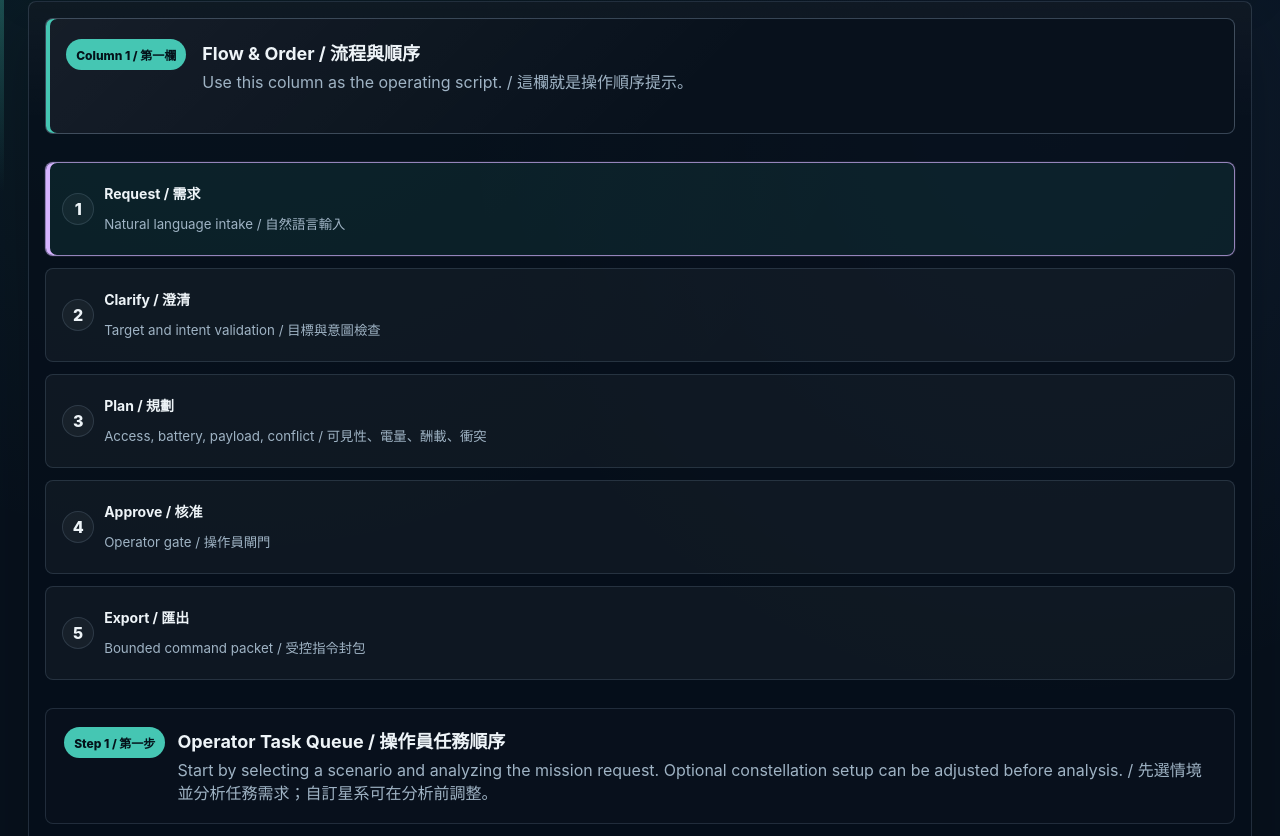
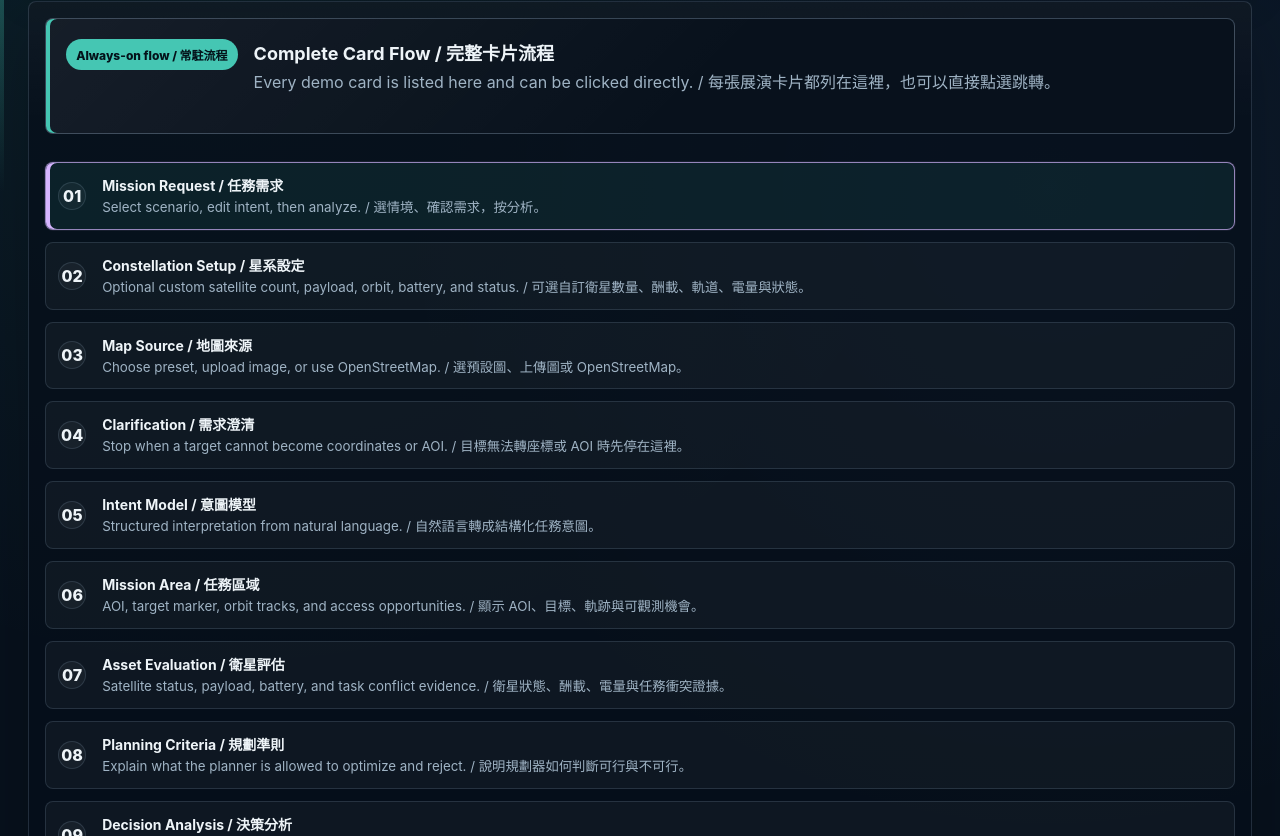
Before and after one commit to atlasforcn/innospace-demo, a Next.js app: page / in a window 1280 px wide. Shown: the part 384-1220 px from the top of the page. Built offline with nearby package versions, Linux system fonts and the light colour scheme.

Commit message:
Refine presentation card flow and auto-advance actions

```diff
--- a/app/static-shell.html
+++ b/app/static-shell.html
@@ -26,40 +26,14 @@
       <section class="workspace-grid">
         <section class="workflow-rail">
           <div class="column-header">
-            <span class="phase-chip">Column 1 / 第一欄</span>
+            <span class="phase-chip">Always-on flow / 常駐流程</span>
             <div>
-              <h2>Flow & Order / 流程與順序</h2>
-              <p>Use this column as the operating script. / 這欄就是操作順序提示。</p>
+              <h2>Complete Card Flow / 完整卡片流程</h2>
+              <p>Every demo card is listed here and can be clicked directly. / 每張展演卡片都列在這裡，也可以直接點選跳轉。</p>
             </div>
           </div>
 
-          <section class="operator-progress" aria-label="Mission workflow progress">
-            <div class="progress-step active" data-step="request">
-              <span>1</span>
-              <strong>Request / 需求</strong>
-              <small>Natural language intake / 自然語言輸入</small>
-            </div>
-            <div class="progress-step" data-step="clarify">
-              <span>2</span>
-              <strong>Clarify / 澄清</strong>
-              <small>Target and intent validation / 目標與意圖檢查</small>
-            </div>
-            <div class="progress-step" data-step="plan">
-              <span>3</span>
-              <strong>Plan / 規劃</strong>
-              <small>Access, battery, payload, conflict / 可見性、電量、酬載、衝突</small>
-            </div>
-            <div class="progress-step" data-step="approve">
-              <span>4</span>
-              <strong>Approve / 核准</strong>
-              <small>Operator gate / 操作員閘門</small>
-            </div>
-            <div class="progress-step" data-step="export">
-              <span>5</span>
-              <strong>Export / 匯出</strong>
-              <small>Bounded command packet / 受控指令封包</small>
-            </div>
-          </section>
+          <section class="operator-progress" aria-label="Mission workflow progress"></section>
 
           <section class="guided-workflow" aria-label="Guided operator workflow">
             <div class="workflow-callout">
@@ -75,8 +49,8 @@
           <div class="panel scenario-flow-panel phase-reference" data-phase-label="Scenario Route / 情境路徑">
             <div class="panel-heading">
               <div>
-                <h2>Scenario Flow Diagrams / 情境使用流程圖</h2>
-                <p class="panel-subtitle">Reference path for each demo scenario. / 每個展示情境的參考路徑。</p>
+                <h2>Scenario Logic Summary / 情境邏輯摘要</h2>
+                <p class="panel-subtitle">High-level story for the selected scenario; card navigation is above. / 這裡是情境故事摘要；完整卡片導覽在上方。</p>
               </div>
             </div>
             <div id="scenarioFlowGrid" class="scenario-flow-grid"></div>
--- a/public/script.js
+++ b/public/script.js
@@ -36,7 +36,7 @@ const customSatelliteCount = document.getElementById("customSatelliteCount");
 const generateConstellationButton = document.getElementById("generateConstellationButton");
 const applyCustomConstellationButton = document.getElementById("applyCustomConstellationButton");
 const customSatelliteEditor = document.getElementById("customSatelliteEditor");
-const progressSteps = document.querySelectorAll(".progress-step");
+const operatorProgress = document.querySelector(".operator-progress");
 const workflowStateBadge = document.getElementById("workflowStateBadge");
 const workflowCalloutText = document.getElementById("workflowCalloutText");
 const guidedTaskList = document.getElementById("guidedTaskList");
@@ -58,19 +58,76 @@ let uploadedMapImageUrl = null;
 let uploadedMapImageName = "";
 let activePresentationStepIndex = 0;
 let presentationModeEnabled = true;
-
-const presentationStepKeys = [
-  "request",
-  "request",
-  "request",
-  "clarify",
-  "clarify",
-  "plan",
-  "plan",
-  "plan",
-  "plan",
-  "approve",
-  "export"
+let currentWorkflowState = "idle";
+let progressSteps = [];
+
+const presentationSteps = [
+  {
+    key: "request",
+    phase: "01",
+    title: "Mission Request / 任務需求",
+    detail: "Select scenario, edit intent, then analyze. / 選情境、確認需求，按分析。"
+  },
+  {
+    key: "request",
+    phase: "02",
+    title: "Constellation Setup / 星系設定",
+    detail: "Optional custom satellite count, payload, orbit, battery, and status. / 可選自訂衛星數量、酬載、軌道、電量與狀態。"
+  },
+  {
+    key: "request",
+    phase: "03",
+    title: "Map Source / 地圖來源",
+    detail: "Choose preset, upload image, or use OpenStreetMap. / 選預設圖、上傳圖或 OpenStreetMap。"
+  },
+  {
+    key: "clarify",
+    phase: "04",
+    title: "Clarification / 需求澄清",
+    detail: "Stop when a target cannot become coordinates or AOI. / 目標無法轉座標或 AOI 時先停在這裡。"
+  },
+  {
+    key: "clarify",
+    phase: "05",
+    title: "Intent Model / 意圖模型",
+    detail: "Structured interpretation from natural language. / 自然語言轉成結構化任務意圖。"
+  },
+  {
+    key: "plan",
+    phase: "06",
+    title: "Mission Area / 任務區域",
+    detail: "AOI, target marker, orbit tracks, and access opportunities. / 顯示 AOI、目標、軌跡與可觀測機會。"
+  },
+  {
+    key: "plan",
+    phase: "07",
+    title: "Asset Evaluation / 衛星評估",
+    detail: "Satellite status, payload, battery, and task conflict evidence. / 衛星狀態、酬載、電量與任務衝突證據。"
+  },
+  {
+    key: "plan",
+    phase: "08",
+    title: "Planning Criteria / 規劃準則",
+    detail: "Explain what the planner is allowed to optimize and reject. / 說明規劃器如何判斷可行與不可行。"
+  },
+  {
+    key: "plan",
+    phase: "09",
+    title: "Decision Analysis / 決策分析",
+    detail: "Readable constraint decisions before approval. / 批准前可解釋的約束判斷。"
+  },
+  {
+    key: "approve",
+    phase: "10",
+    title: "Recommended Mission Plan / 建議任務計畫",
+    detail: "Operator reviews the selected satellite and ordered operations. / 操作員檢查建議衛星與操作序列。"
+  },
+  {
+    key: "export",
+    phase: "11",
+    title: "Command Packet / 指令封包",
+    detail: "Approved ADCS, payload, and data commands stay inside the command boundary. / 已批准的姿態、酬載與資料指令維持在邊界內。"
+  }
 ];
 
 const workflowStepToPanel = {
@@ -214,6 +271,43 @@ function stepHintFromPanel(panel) {
   return helper?.textContent?.trim() || "Review this card before moving to the next step. / 檢查這張卡片後再進入下一步。";
 }
 
+function renderPresentationFlow() {
+  operatorProgress.innerHTML = presentationSteps
+    .map(
+      ({ key, phase, title, detail }, index) => `
+        <button class="progress-step" type="button" data-step="${key}" data-panel-index="${index}">
+          <span>${phase}</span>
+          <strong>${title}</strong>
+          <small>${detail}</small>
+        </button>
+      `
+    )
+    .join("");
+
+  progressSteps = Array.from(operatorProgress.querySelectorAll(".progress-step"));
+  progressSteps.forEach((step) => {
+    step.addEventListener("click", () => goToPresentationStep(Number(step.dataset.panelIndex)));
+  });
+}
+
+function syncPresentationFlowClasses(state) {
+  const progressByState = {
+    idle: { completeThrough: -1, activeIndex: activePresentationStepIndex },
+    blocked: { completeThrough: 2, activeIndex: 3, blockedIndex: 3 },
+    planned: { completeThrough: 8, activeIndex: 9 },
+    approved: { completeThrough: 10, activeIndex: 10 }
+  };
+  const progress = progressByState[state] || progressByState.idle;
+
+  progressSteps.forEach((step) => {
+    const index = Number(step.dataset.panelIndex);
+    step.classList.toggle("complete", index <= progress.completeThrough);
+    step.classList.toggle("active", index === progress.activeIndex);
+    step.classList.toggle("blocked", index === progress.blockedIndex);
+    step.classList.toggle("presentation-current", index === activePresentationStepIndex);
+  });
+}
+
 function updatePresentationStep() {
   if (!presentationPanels.length) return;
 
@@ -226,8 +320,9 @@ function updatePresentationStep() {
   });
 
   const activePanel = presentationPanels[activePresentationStepIndex];
-  const title = activePanel.querySelector(".panel-heading h2")?.textContent?.trim() || "Mission step / 任務步驟";
-  const label = activePanel.dataset.phaseLabel || `Step ${activePresentationStepIndex + 1}`;
+  const step = presentationSteps[activePresentationStepIndex];
+  const title = activePanel.querySelector(".panel-heading h2")?.textContent?.trim() || step.title;
+  const label = activePanel.dataset.phaseLabel || `${step.phase} ${step.title}`;
 
   currentStepBadge.textContent = `Step ${activePresentationStepIndex + 1} of ${presentationPanels.length} / 第 ${activePresentationStepIndex + 1} 步，共 ${presentationPanels.length} 步`;
   currentStepTitle.textContent = `${label} · ${title}`;
@@ -236,10 +331,7 @@ function updatePresentationStep() {
   prevStepButton.disabled = activePresentationStepIndex === 0;
   nextStepButton.disabled = activePresentationStepIndex === presentationPanels.length - 1;
 
-  const stepKey = presentationStepKeys[activePresentationStepIndex];
-  progressSteps.forEach((step) => {
-    step.classList.toggle("presentation-current", step.dataset.step === stepKey);
-  });
+  syncPresentationFlowClasses(currentWorkflowState);
 }
 
 function goToPresentationStep(index) {
@@ -1050,6 +1142,7 @@ function setScenario(nextScenario) {
   approved = false;
   approveButton.disabled = true;
   exportButton.disabled = true;
+  exportButton.textContent = "Export Command Packet / 匯出指令封包";
   commandStatus.textContent = "Locked until approval / 核准前鎖定";
   commandOutput.textContent = "Approve a validated plan to reveal the execution packet.\n/ 批准已驗證的任務計畫後，系統才會展開執行指令。";
   scenarioButtons.forEach((button) => {
@@ -1206,29 +1299,8 @@ function renderCommandBoundary() {
 }
 
 function updateWorkflowProgress(state) {
-  const completeByState = {
-    idle: [],
-    blocked: ["request"],
-    planned: ["request", "clarify", "plan"],
-    approved: ["request", "clarify", "plan", "approve", "export"]
-  };
-  const activeByState = {
-    idle: "request",
-    blocked: "clarify",
-    planned: "approve",
-    approved: "export"
-  };
-
-  const completed = new Set(completeByState[state] || []);
-  const active = activeByState[state] || "request";
-
-  progressSteps.forEach((step) => {
-    const key = step.dataset.step;
-    step.classList.toggle("complete", completed.has(key));
-    step.classList.toggle("active", key === active);
-    step.classList.toggle("blocked", state === "blocked" && key === "clarify");
-  });
-
+  currentWorkflowState = state;
+  syncPresentationFlowClasses(state);
   renderGuidedTaskQueue(state);
 }
 
@@ -1445,6 +1517,7 @@ function appendLlmIntentSummary(result) {
 async function analyzeMission() {
   approved = false;
   exportButton.disabled = true;
+  exportButton.textContent = "Export Command Packet / 匯出指令封包";
   activeCommandPacket = null;
   commandStatus.textContent = "Locked until approval / 核准前鎖定";
   commandOutput.textContent = "Approve a validated plan to reveal the execution packet.\n/ 批准已驗證的任務計畫後，系統才會展開執行指令。";
@@ -1454,23 +1527,26 @@ async function analyzeMission() {
   if (activeScenario === "wildfire") {
     renderWildfire();
     approveButton.disabled = !activeCommandPacket;
+    goToPresentationStep(4);
     appendLlmIntentSummary(await llmPromise);
-    goToPresentationStep(4);
+    updatePresentationStep();
     return;
   }
 
   if (!constructionResolved) {
     renderConstruction(false);
     approveButton.disabled = true;
+    goToPresentationStep(3);
     appendLlmIntentSummary(await llmPromise);
-    goToPresentationStep(3);
+    updatePresentationStep();
     return;
   }
 
   renderConstruction(true);
   approveButton.disabled = !activeCommandPacket;
+  goToPresentationStep(4);
   appendLlmIntentSummary(await llmPromise);
-  goToPresentationStep(4);
+  updatePresentationStep();
 }
 
 function resolveConstructionTarget(mode) {
@@ -1501,6 +1577,16 @@ function approveMission() {
   goToPresentationStep(10);
 }
 
+function exportCommandPacket() {
+  if (exportButton.disabled) {
+    return;
+  }
+
+  commandStatus.textContent = "Export simulated for demo / 展示用匯出已完成";
+  exportButton.textContent = "Packet Exported / 指令已匯出";
+  goToPresentationStep(10);
+}
+
 mapImageSelect.addEventListener("change", () => {
   selectedMapImageSource = mapImageSelect.value;
   updateMapImageFromCurrentState();
@@ -1538,18 +1624,6 @@ scenarioButtons.forEach((button) => {
   button.addEventListener("click", () => setScenario(button.dataset.scenario));
 });
 
-progressSteps.forEach((step) => {
-  step.setAttribute("role", "button");
-  step.setAttribute("tabindex", "0");
-  step.addEventListener("click", () => goToWorkflowStep(step.dataset.step));
-  step.addEventListener("keydown", (event) => {
-    if (event.key === "Enter" || event.key === " ") {
-      event.preventDefault();
-      goToWorkflowStep(step.dataset.step);
-    }
-  });
-});
-
 dashboardModeToggle.addEventListener("click", () => {
   setPresentationMode(!presentationModeEnabled);
 });
@@ -1564,6 +1638,7 @@ nextStepButton.addEventListener("click", () => {
 
 analyzeButton.addEventListener("click", analyzeMission);
 approveButton.addEventListener("click", approveMission);
+exportButton.addEventListener("click", exportCommandPacket);
 resolveAddressButton.addEventListener("click", () => {
   if (!addressInput.value.trim()) {
     addressInput.focus();
@@ -1592,6 +1667,7 @@ customConstellationToggle.addEventListener("change", () => {
 drawAoiButton.addEventListener("click", () => {
   aoiHint.classList.remove("hidden");
   mapCaption.textContent = "AOI drawing mode active. Click the map to confirm the construction site boundary. / 已進入 AOI 框選模式，請點擊地圖確認工地範圍。";
+  goToPresentationStep(5);
 });
 
 document.querySelector(".mission-map").addEventListener("click", () => {
@@ -1600,6 +1676,7 @@ document.querySelector(".mission-map").addEventListener("click", () => {
   }
 });
 
+renderPresentationFlow();
 renderCustomEditor();
 setScenario("wildfire");
 setPresentationMode(true);
--- a/public/styles.css
+++ b/public/styles.css
@@ -381,20 +381,26 @@ h2 {
 }
 
 .progress-step {
+  appearance: none;
   display: grid;
   grid-template-columns: auto 1fr;
   gap: 4px 10px;
   align-items: center;
+  width: 100%;
   min-height: 94px;
   border: 1px solid var(--line);
   border-radius: 8px;
   padding: 16px;
   background: rgba(255, 255, 255, 0.04);
   color: var(--muted);
+  text-align: left;
 }
 
 .presentation-mode .progress-step {
   cursor: pointer;
+  min-height: auto;
+  padding: 12px;
+  grid-template-columns: 34px 1fr;
 }
 
 .progress-step span {
@@ -408,6 +414,11 @@ h2 {
   color: var(--text);
   background: rgba(255, 255, 255, 0.04);
   font-weight: 800;
+}
+
+.presentation-mode .progress-step span {
+  width: 28px;
+  height: 28px;
 }
 
 .progress-step strong {
--- a/styles.css
+++ b/styles.css
@@ -381,20 +381,26 @@ h2 {
 }
 
 .progress-step {
+  appearance: none;
   display: grid;
   grid-template-columns: auto 1fr;
   gap: 4px 10px;
   align-items: center;
+  width: 100%;
   min-height: 94px;
   border: 1px solid var(--line);
   border-radius: 8px;
   padding: 16px;
   background: rgba(255, 255, 255, 0.04);
   color: var(--muted);
+  text-align: left;
 }
 
 .presentation-mode .progress-step {
   cursor: pointer;
+  min-height: auto;
+  padding: 12px;
+  grid-template-columns: 34px 1fr;
 }
 
 .progress-step span {
@@ -408,6 +414,11 @@ h2 {
   color: var(--text);
   background: rgba(255, 255, 255, 0.04);
   font-weight: 800;
+}
+
+.presentation-mode .progress-step span {
+  width: 28px;
+  height: 28px;
 }
 
 .progress-step strong {
```
Also changed, not shown: index.html (+6 -32 lines), script.js (+135 -58 lines).
